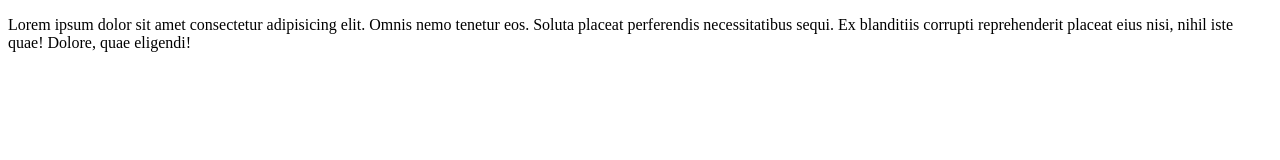
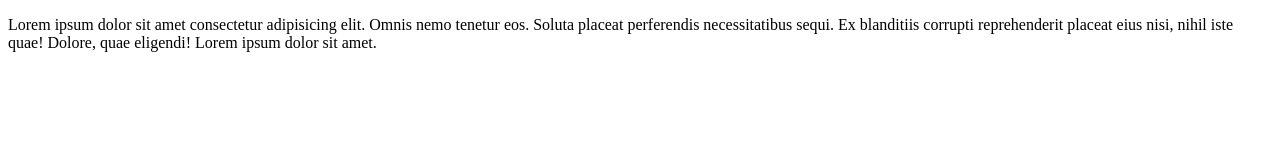
Before and after one commit to Youske05/cicdproject, a plain HTML site: page index.html in a window 1280 px wide. Drawn offline with Linux system fonts and the light colour scheme.

Commit message:
Deploying to gh-pages from @ Youske05/cicdproject@69aba360b3f7e0cb98413a68c0f890c46cedc816 🚀

```diff
--- a/index.html
+++ b/index.html
@@ -1 +1 @@
-<!DOCTYPE html><html lang="en"><head><meta charset="utf-8"><meta name="viewport" content="width=device-width, initial-scale=1.0"><title>Document</title><link rel="stylesheet" href="index.0372af79.css"></head><body> <p class="p"> Lorem ipsum dolor sit amet consectetur adipisicing elit. Omnis nemo tenetur eos. Soluta placeat perferendis necessitatibus sequi. Ex blanditiis corrupti reprehenderit placeat eius nisi, nihil iste quae! Dolore, quae eligendi! </p> <script type="module" src="index.611172c6.js"></script> </body></html>
+<!DOCTYPE html><html lang="en"><head><meta charset="utf-8"><meta name="viewport" content="width=device-width, initial-scale=1.0"><title>Document</title><link rel="stylesheet" href="index.0372af79.css"></head><body> <p class="p"> Lorem ipsum dolor sit amet consectetur adipisicing elit. Omnis nemo tenetur eos. Soluta placeat perferendis necessitatibus sequi. Ex blanditiis corrupti reprehenderit placeat eius nisi, nihil iste quae! Dolore, quae eligendi! Lorem ipsum dolor sit amet. </p> <script type="module" src="index.611172c6.js"></script> </body></html>
```
